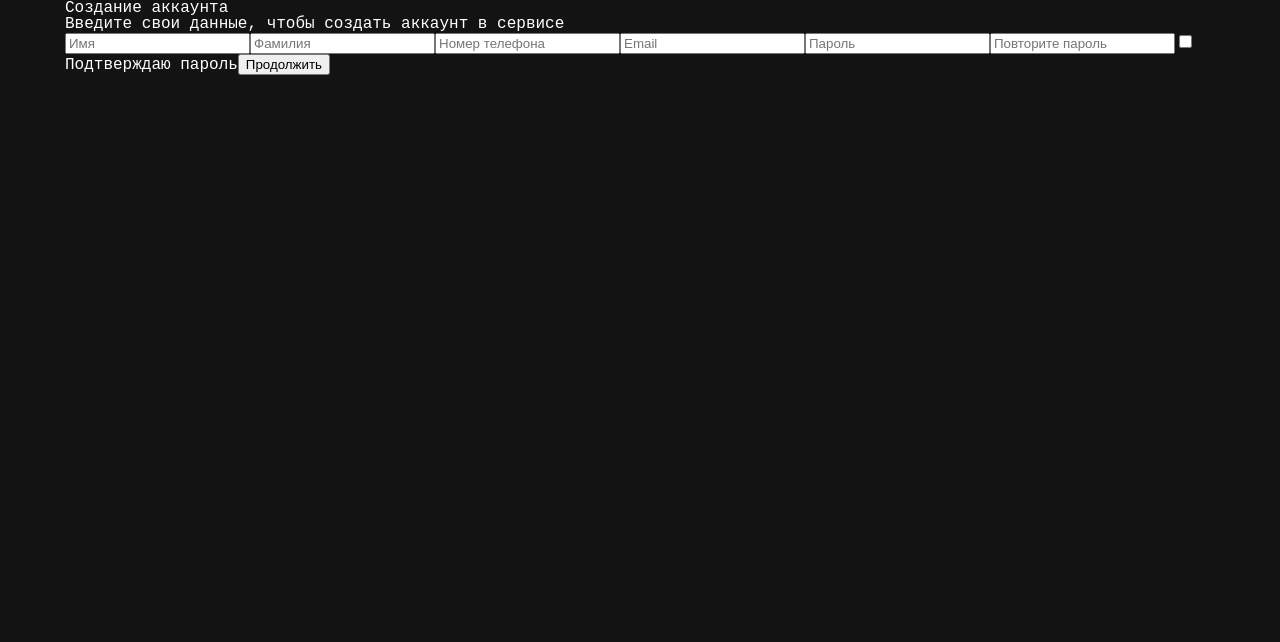
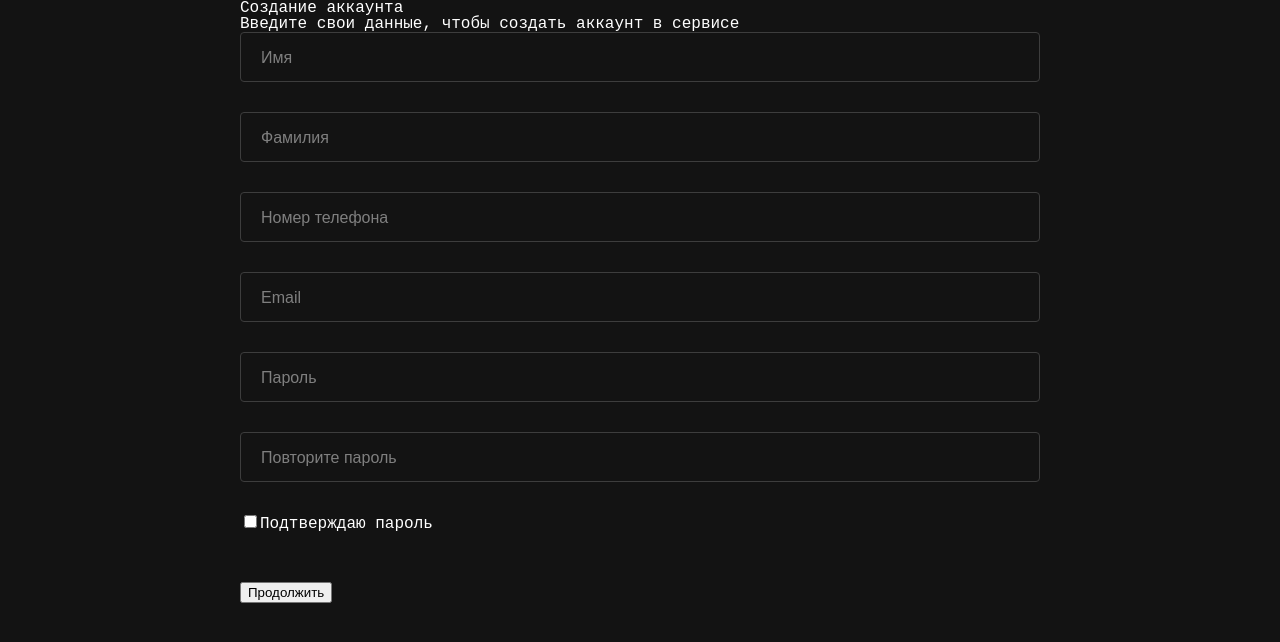
Before and after one commit to victorgolovin/react-registration-form, a React (Vite) app: page / in a window 1280 px wide. Shown: the top 642 px of the page. Built offline with nearby package versions, Linux system fonts and the light colour scheme.

Commit message:
add some css for inputs

```diff
--- a/src/FormSection/FormSection.css
+++ b/src/FormSection/FormSection.css
@@ -0,0 +1,30 @@
+.form-section-inner {
+    width: 800px;
+    margin: 0 auto;
+}
+
+.form-inputs {
+    display: flex;
+    flex-direction: column;
+    gap: 30px;
+    margin-bottom: 50px;
+}
+
+.form-input {
+    font-size: 16px;
+    line-height: 21px;
+    background-color: #131313;
+    color: white;
+    padding: 14px 0 13px 20px;
+    border: 1px solid #3D3D3D;
+    border-radius: 4px;
+}
+
+.form-input:focus {
+    outline: 1px solid #4B72C2;
+}
+
+
+.form-input::placeholder {
+    color: #7F7F7F;
+}
--- a/src/FormSection/FormSection.jsx
+++ b/src/FormSection/FormSection.jsx
@@ -1,5 +1,6 @@
 import React from "react";
 import { useState } from "react";
+import './FormSection.css'
 
 const FormSection = () => {
   return (
@@ -12,32 +13,39 @@ const FormSection = () => {
           Введите свои данные, чтобы создать аккаунт в сервисе
         </p>
 
-        <input
+      <div className="form-inputs">
+      <input
+        className="form-input"
         type="text"
         name="name"
         placeholder="Имя" />
 
         <input
+        className="form-input"
         type="text"
         name="surname"
         placeholder="Фамилия" />
 
         <input
+        className="form-input"
         type="text"
         name="number"
         placeholder="Номер телефона" />
 
         <input
+        className="form-input"
         type="text"
         name="email"
         placeholder="Email" />
 
         <input
+        className="form-input"
         type="text"
         name="pass"
         placeholder="Пароль" />
 
         <input
+        className="form-input"
         type="text"
         name="repeat-pass"
         placeholder="Повторите пароль" />
@@ -49,6 +57,8 @@ const FormSection = () => {
           id="" />
           Подтверждаю пароль
         </label>
+      </div>
+
 
         <button>Продолжить</button>
 
```
Also changed, not shown: src/FromInput/FormInput.jsx (added, +16 -0 lines), src/FromInput/FormInput.css (added).
